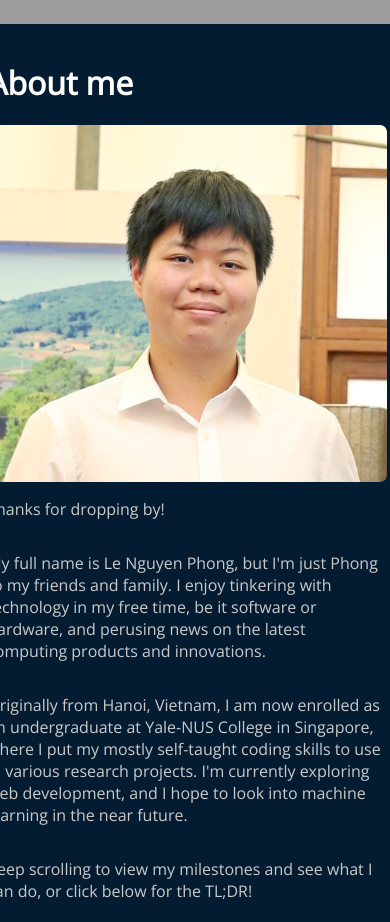
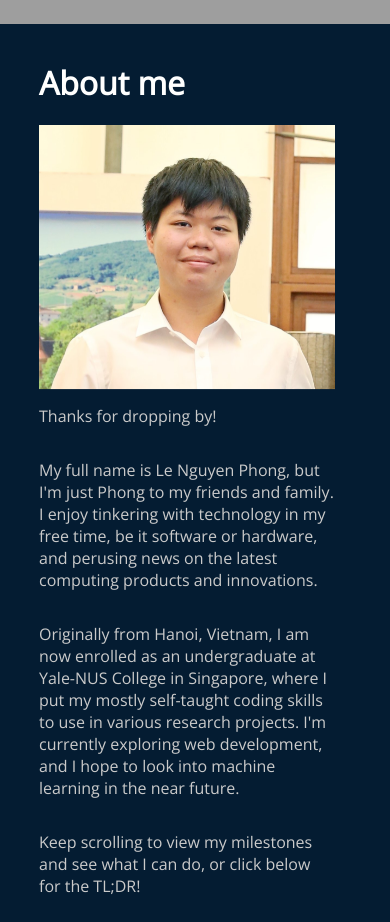
Before and after one commit to phongulus/personal-website, a React (Create React App) app: page / in a window 390 px wide. Shown: the part 820-1742 px from the top of the page. Built offline with nearby package versions, Linux system fonts and the light colour scheme; grey boxes are pictures that could not be loaded.

Commit message:
Fixed overflowing section on mobile

```diff
--- a/src/pages/About.css
+++ b/src/pages/About.css
@@ -49,7 +49,7 @@
   align-items: center;
 }
 
-.profile-pic-wrapper-mobile {
+.profile-pic-mobile {
   display: none;
 }
 
@@ -60,19 +60,30 @@
 }
 
 @media screen and (max-width: 800px){
+  /* * {margin: 0; padding: 0;} */
   .profile-pic-wrapper {
     display: none;
   }
 
-  .profile-pic-wrapper-mobile {
+  /* .profile-pic-wrapper-mobile {
     display: flex;
     flex-direction: row;
     justify-content: center;
+    /* padding-left: 50px;
+    padding-right: 50px;
+  }*/
+
+  .profile-pic-mobile {
+    display: block;
+    width: 100%;
+    object-fit: contain;
   }
 
   .about {
     flex-direction: column;
     align-items: center;
+    /* margin-left: 50px;
+    margin-right: 50px; */
   }
 
   .resume-button {
--- a/src/pages/About.js
+++ b/src/pages/About.js
@@ -12,11 +12,11 @@ function About(props) {
 
             <h1 className='about-title'>About me</h1>
 
-            <div className='profile-pic-wrapper-mobile'>
+
               <Fade right>
-                <img src={profilepic} className='profile-pic' alt="Profile"/>
+                <img src={profilepic} className='profile-pic-mobile' alt="Profile"/>
               </Fade>
-            </div>
+
 
             <p>
               Thanks for dropping by!
```
